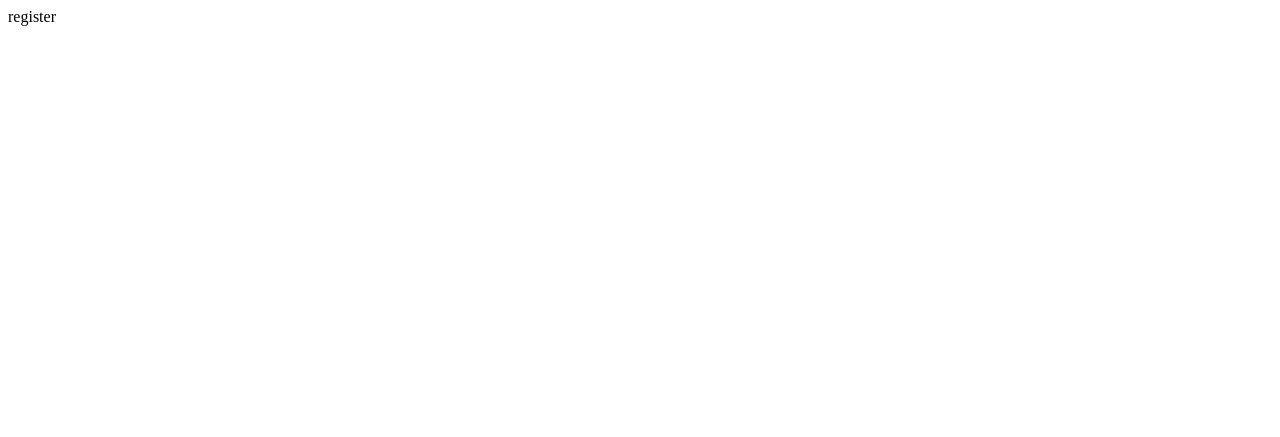
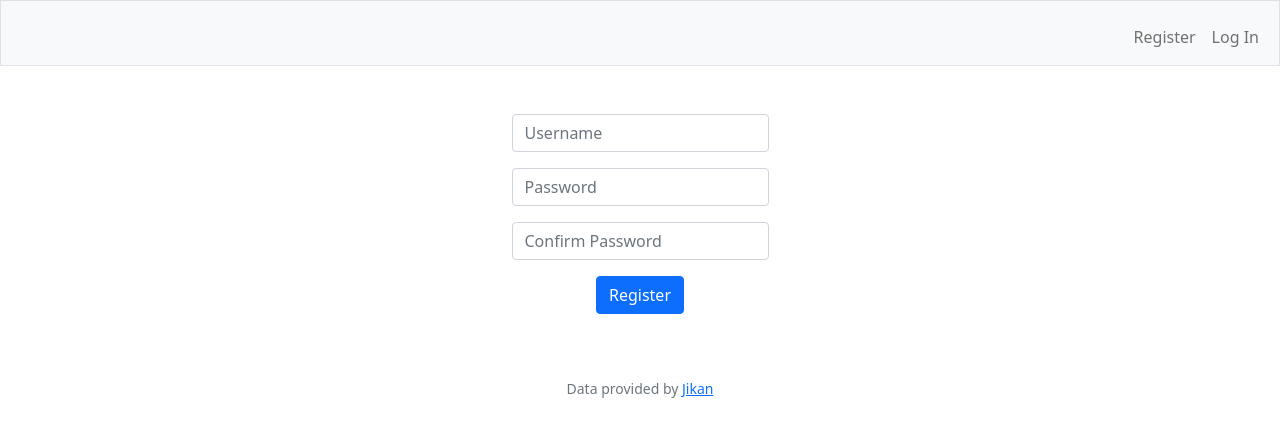
Before and after one commit to wzqj/animescorer, a Flask app: page /register in a window 1280 px wide. Before the commit the part shown is almost empty. Shown: the top 437 px of the page. Run offline with Flask 2, Linux system fonts and the light colour scheme.

Commit message:
add register route and webpage

```diff
--- a/app.py
+++ b/app.py
@@ -12,7 +12,7 @@ app.config["SESSION_PERMANENT"] = False
 app.config["SESSION_TYPE"] = "filesystem"
 Session(app)
 
-con = sqlite3.connect("animescorer.db")
+con = sqlite3.connect("animescorer.db", check_same_thread=False)
 cur = con.cursor()
 
 @app.route("/")
@@ -48,6 +48,25 @@ def search():
 def login():
     return "login"
 
-@app.route("/register")
+@app.route("/register", methods=["GET", "POST"])
 def register():
-    return "register"
+    if request.method == "POST":
+        username = request.form.get("username")
+        if not username:
+            return "no username entered"
+        password = request.form.get("password")
+        if not password:
+            return "no password entered"
+        confirm = request.form.get("confirm")
+        if not confirm == password:
+            return "passwords do not match"
+
+        # Read from db to check if username already exists
+        if cur.execute("SELECT * FROM users WHERE username = (?)", (username,)).fetchone():
+            return "username already exists"
+
+        cur.execute("INSERT INTO users (username, hash) VALUES (?, ?)", (username, generate_password_hash(password)))
+        con.commit()
+        return redirect("/")
+
+    return render_template("register.html")
--- /dev/null
+++ b/templates/register.html
@@ -0,0 +1,22 @@
+{% extends "layout.html" %}
+
+{% block title %}
+Register
+{% endblock %}
+
+{% block main %}
+<div class="mb-3">
+    <form action="/register" method="post">
+        <div class="mb-3">
+            <input class="form-control mx-auto w-auto" type="text" name="username" placeholder="Username">
+        </div>
+        <div class="mb-3">
+            <input class="form-control mx-auto w-auto" type="password" name="password" placeholder="Password">
+        </div>
+        <div class="mb-3">
+            <input class="form-control mx-auto w-auto" type="password" name="confirm" placeholder="Confirm Password">
+        </div>
+        <button class="btn btn-primary" type="submit">Register</button>
+    </form>
+</div>
+{% endblock %}
--- a/templates/searchresults.html
+++ b/templates/searchresults.html
@@ -18,7 +18,9 @@ Search Results
             </div>
         </div>
         {% endfor %}
-
+    </div>
+</div>
+<div class="container">
     <nav aria-label="Search results pages">
         <ul class="pagination">
             {% if results.pagination.current_page > 1 %}
```
Also changed, not shown: animescorer.db.
